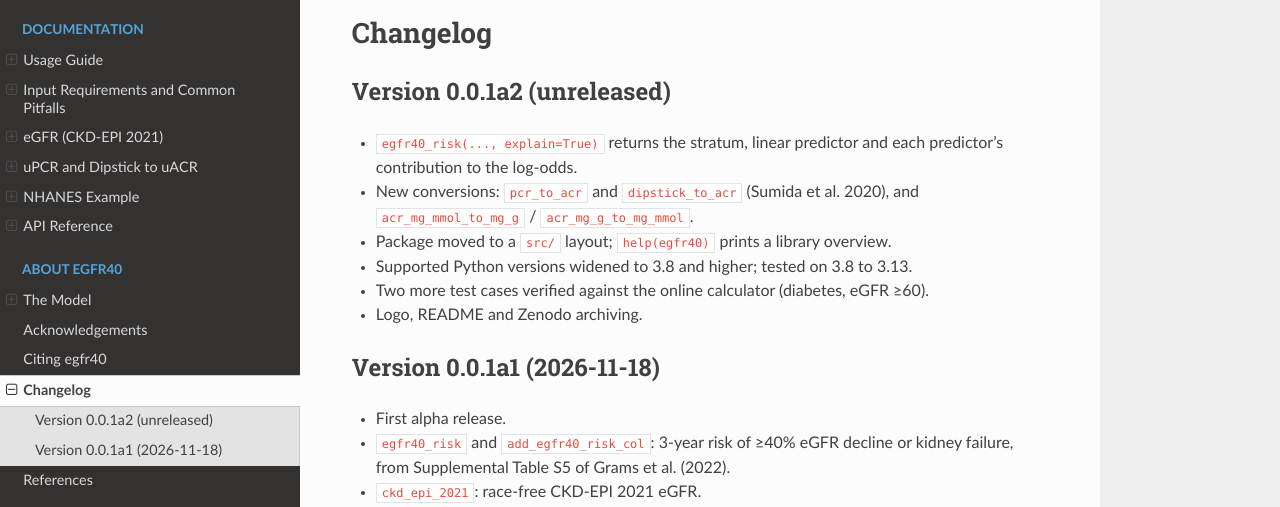
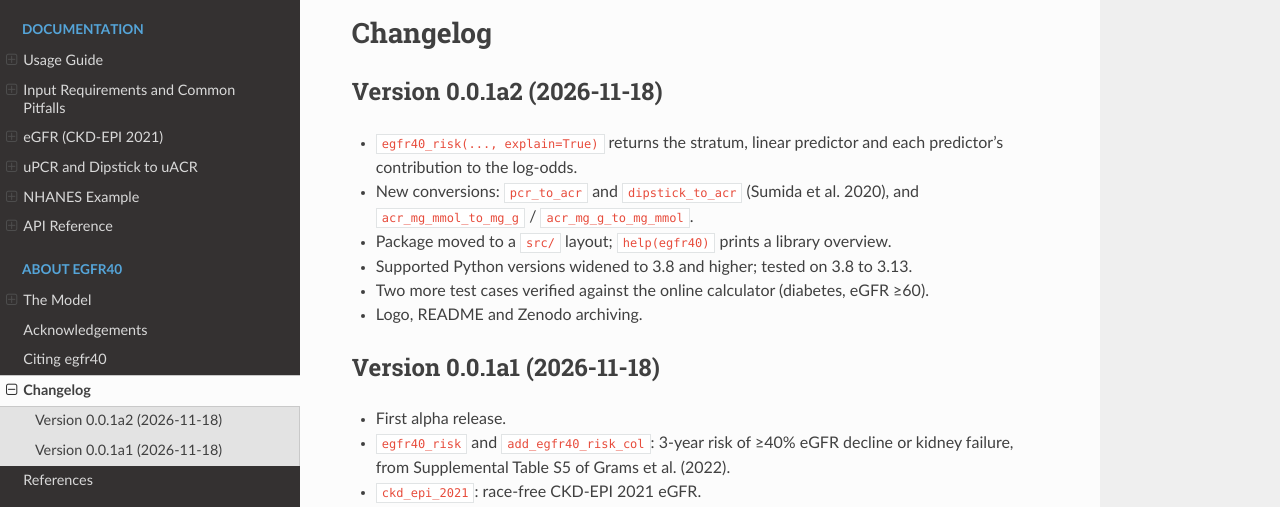
Before and after one commit to lshpaner/egfr40, a Sphinx documentation site: the page built from docs/changelog.rst, in a window 1280 px wide. Shown: the part 165-672 px from the top of the page. Built offline with Sphinx 7.4.7 and the Read the Docs theme 3.1.0, drawn with Linux system fonts in a browser that asks for light colours; pages that are not in the unit, such as notebooks, are missing from menus.

Commit message:
Date 0.0.1a2 in changelog

```diff
--- a/docs/changelog.rst
+++ b/docs/changelog.rst
@@ -1,7 +1,7 @@
 Changelog
 =========
 
-Version 0.0.1a2 (unreleased)
+Version 0.0.1a2 (2026-11-18)
 ----------------------------
 
 - ``egfr40_risk(..., explain=True)`` returns the stratum, linear predictor and
```
